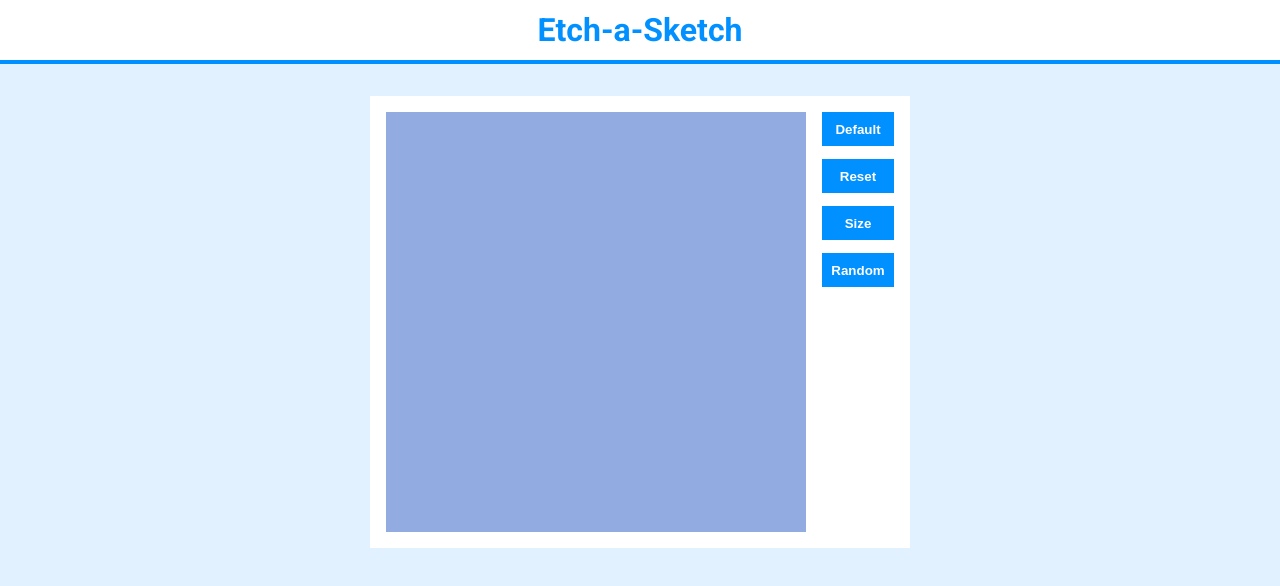
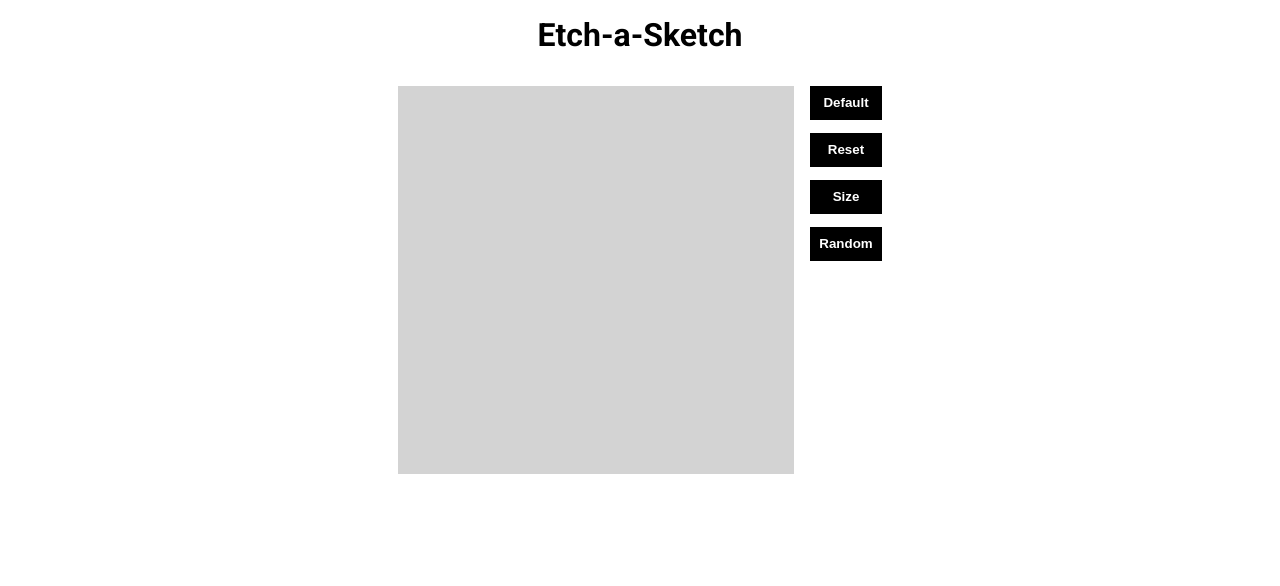
Before and after one commit to nielsero/etch-a-sketch, a plain HTML site: page index.html in a window 1280 px wide. Drawn offline with Linux system fonts and the light colour scheme.

Commit message:
Changed style to black and white
From blue and white changed to black and white.
Changed hover effect on buttons to blue.

```diff
--- a/index.html
+++ b/index.html
@@ -11,9 +11,7 @@
         <script type='text/javascript' src='script.js' defer></script>
     </head>
     <body>
-        <header>
-            <h1>Etch-a-Sketch</h1>
-        </header>
+        <h1>Etch-a-Sketch</h1>
         <main class='container'>
             <section class='sketch-section'>
 
--- a/script.js
+++ b/script.js
@@ -5,7 +5,7 @@ const resetButton = document.querySelector('.reset-btn');
 const sizeButton = document.querySelector('.size-btn');
 const randomButton = document.querySelector('.random-btn');
 
-let numSquares = 4;
+let numSquares = 10;
 
 // adding items to the grid container
 let grid = gridMaker(numSquares*numSquares);
@@ -105,5 +105,5 @@ function paintRandom(e) {
 function paintGridItem(e) {
 
     // had to change attribute directly because paintRandom() does the same
-    this.setAttribute('style','background-color: #0090ff');
+    this.setAttribute('style','background-color: black');
 }
--- a/style.css
+++ b/style.css
@@ -1,6 +1,10 @@
 /* ================== RESET ================== */
-body, h1, p {
-    margin: 0;
+*,
+*::before,
+*::after {
+  box-sizing: border-box;
+  padding: 0;
+  margin: 0;
 }
 
 /* ================= TYPOGRAPHY =============== */
@@ -15,19 +19,16 @@ body {
 
 /* ================  LAYOUT ================== */
 body{
-    background-color: #e2f1ff; /* site dom color #ff3232 */
+    background-color: white;
 }
 
-header {
-    background-color:white;
+h1 {
     text-align: center;
-    padding: .7em;
-    color: #0090ff;
-    border-bottom: .3em solid #0090ff;
+    margin-top: 1rem;
 }
 
 .container {
-    margin-top: 2em;
+    margin-top: 1rem;
     display: flex;
     flex-direction: row;
     justify-content: center;
@@ -42,9 +43,8 @@ header {
     padding-bottom: 1em;
     padding-left: 1em;
     padding-right: .5em;
-    background-color: white;
     display: grid;
-    grid-template-columns: repeat(4, 1fr);
+    grid-template-columns: repeat(10, 1fr);
 }
 
 .grid-item{
@@ -56,7 +56,6 @@ header {
     padding-bottom: 1em;
     padding-right: 1em;
     padding-left: .5em;
-    background-color: white;
     display: flex;
     flex-direction: column;
     justify-content: flex-start;
@@ -64,22 +63,22 @@ header {
 
 .btn {
     padding: .7em;
-    background-color: #0090ff;
+    background-color: black;
     color: white;
     border: none;
     margin-bottom: 1em;
 }
 
 .btn:hover, .btn:active {
-    background-color: #f35582;
+    background-color: #0090ff;
 }
 /* =============== CLASS MODIFIERS ============= */
 .blank {
-    background-color: #92abe1;
+    background-color: lightgray;
 }
 
 .painted {
-    background-color: #0090ff;
+    background-color: black;
 }
 
 
```
